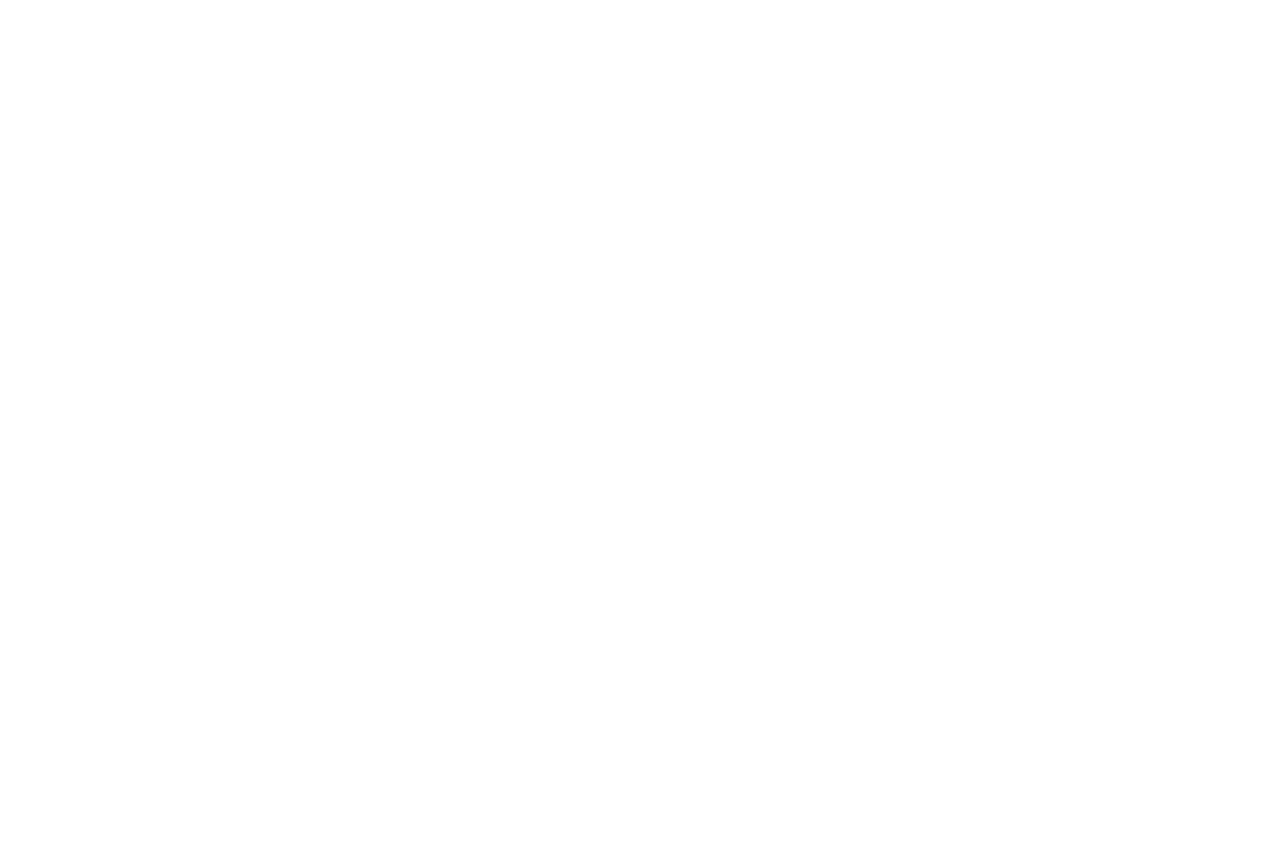
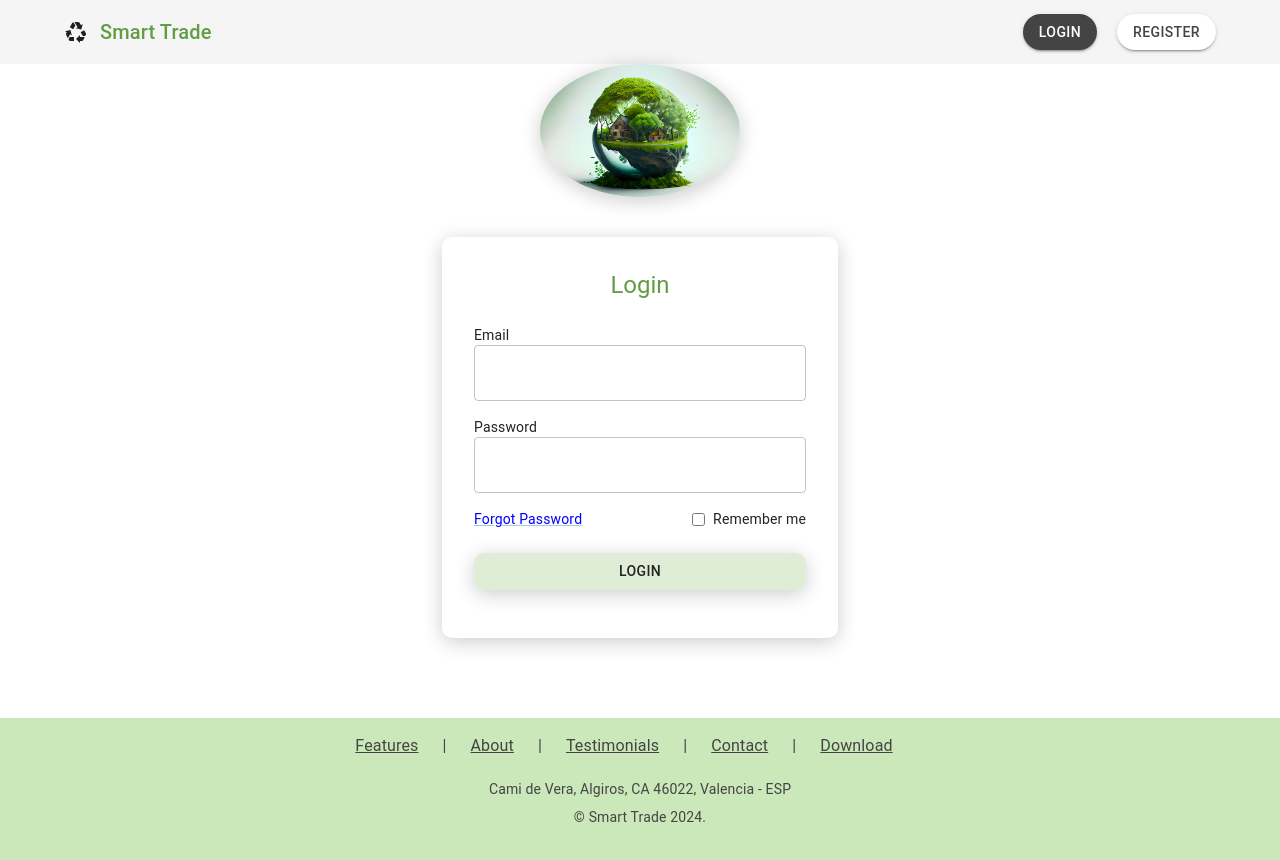
Before and after one commit to JuanArano17/FastAPI-ReactJS-SmartTrade-11.01, a React (Create React App) app in the folder Front/: page /login in a window 1280 px wide. Shown: the top 860 px of the page. Before the commit the page ends 800 px from the top, so only its background shows below. Built offline with nearby package versions, Linux system fonts and the light colour scheme.

Commit message:
Primer prototipo de login y boton redireccionamiento login

```diff
--- a/Front/src/App.jsx
+++ b/Front/src/App.jsx
@@ -2,6 +2,8 @@ import './App.css';
 import { BrowserRouter as Router, Route, Switch } from 'react-router-dom'
 import HomePage from './pages/HomePage';
 import RegistrationForm from './pages/RegisterPage';
+import RegisterPage from './pages/RegisterPage';
+import LoginPage from './pages/LoginPage';
 
 function App() {
   return (
@@ -9,7 +11,8 @@ function App() {
       <Router>
         <Switch>
           <Route path="/home" component={HomePage} />
-          <Route path="/register" component={RegistrationForm} />
+          <Route path="/register" component={RegisterPage} />
+          <Route path="/login" component={LoginPage} />
           <Route exact path="/" component={HomePage} />
         </Switch>
       </Router>
--- a/Front/src/components/TopBar/TopBar.jsx
+++ b/Front/src/components/TopBar/TopBar.jsx
@@ -24,7 +24,7 @@ const TopBar = ({ toggleSearchBar }) => {
     return (
         <AppBar position="static" color="default" elevation={0}>
             <Toolbar>
-                <Box sx={{ display: 'flex', alignItems: 'center', marginLeft:'40px', marginRight: 'auto' }}>
+                <Box sx={{ display: 'flex', alignItems: 'center', marginLeft: '40px', marginRight: 'auto' }}>
                     <IconButton
                         size="large"
                         edge="start"
@@ -58,13 +58,15 @@ const TopBar = ({ toggleSearchBar }) => {
                 )}
 
                 <Box sx={{ marginRight: '40px', marginLeft: 'auto', display: 'flex' }}>
-                    <Button variant="contained" sx={{ bgcolor:'#444444', borderRadius: 32, marginRight: '20px'}}>
-                        Login
-                    </Button>
+                    <Link to="/login">
+                        <Button variant="contained" sx={{ bgcolor: '#444444', borderRadius: 32, marginRight: '20px' }}>
+                            Login
+                        </Button>
+                    </Link>
                     <Link to="/register">
-                    <Button variant="contained" sx={{ color:'#444444', bgcolor:'#ffffff', borderRadius: 32 }}>
-                        Register
-                    </Button>
+                        <Button variant="contained" sx={{ color: '#444444', bgcolor: '#ffffff', borderRadius: 32 }}>
+                            Register
+                        </Button>
                     </Link>
                 </Box>
             </Toolbar>
--- a/Front/src/pages/HomePage.jsx
+++ b/Front/src/pages/HomePage.jsx
@@ -9,7 +9,7 @@ import TopBar from "../components/TopBar/TopBar";
 const HomePage = () => {
     return (
         <Box sx={{ display: 'flex', flexDirection: 'column', minHeight: '100vh' }}>
-            <TopBar/>
+            <TopBar />
             <Container component="main" sx={{ mt: 4, mb: 4, flex: 1 }}>
                 <Grid container spacing={3} alignItems="center" justifyContent="center">
                     <Grid item xs={12} md={8}>
--- /dev/null
+++ b/Front/src/pages/LoginPage.jsx
@@ -0,0 +1,123 @@
+import React, { useState } from "react";
+import {
+  Box,
+  Typography,
+  TextField,
+  Button,
+  Container,
+  Grid,
+  Paper,
+  Link,
+} from "@mui/material";
+import TopBar from "../components/TopBar/TopBar";
+import Footer from "../components/Footer/Footer";
+import styles from "../styles/styles";
+import img_mundo from "../images/img_mundo.png";
+
+const LoginPage = () => {
+    const [formData, setFormData] = useState({
+      email: "",
+      password: "",
+      rememberMe: false,
+    });
+
+    const handleChange = (e) => {
+      const { name, value, type, checked } = e.target;
+      if (type === "checkbox") {
+        setFormData((prevData) => ({ ...prevData, [name]: checked }));
+      } else {
+        setFormData((prevData) => ({ ...prevData, [name]: value }));
+      }
+    };
+
+    const handleSubmit = (e) => {
+      e.preventDefault();
+      // Lógica de envío aquí
+    };
+
+    return (
+      <Box sx={styles.mainContainer}>
+        <TopBar />
+        <img
+          src={img_mundo}
+          alt="Login"
+          style={{
+            width: "200px",
+            height: "auto",
+            marginTop: "40px",
+            marginBottom: "20px",
+            margin: "0 auto",
+            borderRadius: "50%",
+            boxShadow: "0px 4px 20px rgba(0, 0, 0, 0.2)",
+          }}
+        />
+        <Container component="main" maxWidth="xs">
+          <Paper elevation={3} sx={styles.paperContainer}>
+            <Typography component="h1" variant="h5" color="#629c44">
+              Login
+            </Typography>
+            <Box component="form" onSubmit={handleSubmit} sx={styles.formContainer}>
+              <Grid container spacing={2}>
+                <Grid item xs={12}>
+                  <Typography variant="body2" style={{ color: "#232323", textAlign: "left" }}>
+                    Email
+                  </Typography>
+                  <TextField
+                    id="email"
+                    name="email"
+                    required
+                    fullWidth
+                    autoComplete="email"
+                    value={formData.email}
+                    onChange={handleChange}
+                  />
+                </Grid>
+                <Grid item xs={12}>
+                  <Typography variant="body2" style={{ color: "#232323", textAlign: "left" }}>
+                    Password
+                  </Typography>
+                  <TextField
+                    id="password"
+                    name="password"
+                    required
+                    fullWidth
+                    type="password"
+                    autoComplete="current-password"
+                    value={formData.password}
+                    onChange={handleChange}
+                  />
+                </Grid>
+                <Grid item xs={12} sx={{ display: "flex", justifyContent: "space-between" }}>
+                  <Link href="#" variant="body2" sx={{ color: "blue" }}>
+                    Forgot Password
+                  </Link>
+                  <label style={{ display: "flex", alignItems: "center" }}>
+                    <input
+                      type="checkbox"
+                      name="rememberMe"
+                      checked={formData.rememberMe}
+                      onChange={handleChange}
+                    />
+                    <Typography variant="body2" style={{ color: "#232323", textAlign: "left", marginLeft: "5px" }}>
+                      Remember me
+                    </Typography>
+                  </label>
+                </Grid>
+              </Grid>
+              <Button
+                type="submit"
+                fullWidth
+                variant="contained"
+                sx={styles.registerButton}
+              >
+                Login
+              </Button>
+            </Box>
+          </Paper>
+        </Container>
+        <Footer />
+      </Box>
+    );
+  };
+
+  export default LoginPage;
```
